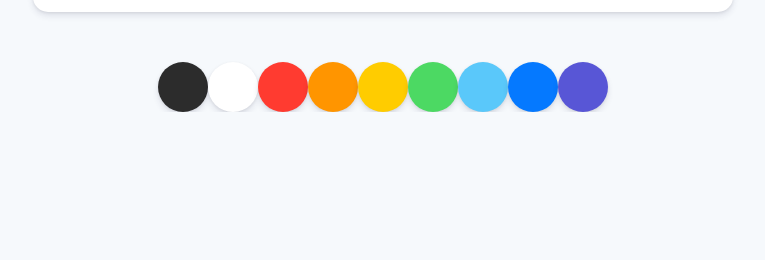
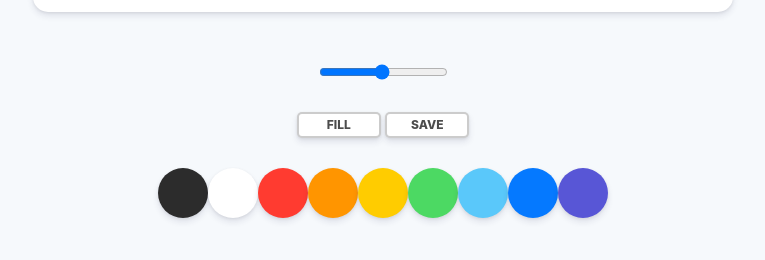
Before and after one commit to seonghun0828/paintjs, a plain HTML site: page index.html in a window 1280 px wide. Shown: the part 738-998 px from the top of the page, without its empty margins (257-1022 px from the left). Before the commit the page ends 850 px from the top, so only its background shows below. Drawn offline with Linux system fonts and the light colour scheme.

Commit message:
PaintJS 1.2 done

```diff
--- a/index.html
+++ b/index.html
@@ -10,6 +10,19 @@
 <body>
     <canvas id="jsCanvas" class="canvas"></canvas>
     <div class="controls">
+        <div class="controls__range">
+            <input type="range"
+                id="jsRange"
+                min="0.1"
+                max="5"
+                value="2.5"
+                step="0.1"
+            />
+        </div>
+        <div class="controls__btns">
+            <button id="jsMode">Fill</button>
+            <button id="jsSave">Save</button>
+        </div>
         <div class="controls__colors" id="jsColors">
             <div class="controls__color" style="background-color:#2c2c2c;"></div>
             <div class="controls__color" style="background-color:white;"></div>
--- a/styles.css
+++ b/styles.css
@@ -5,7 +5,8 @@ body{
     display: flex;
     flex-direction: column;
     align-items: center;
-    padding-top: 50px
+    padding: 50px 0px;
+    /* padding-bottom: 50px;   */
 }
 
 .canvas {
@@ -19,10 +20,38 @@ body{
 
 .controls {
     margin-top:50px;
+    display: flex;
+    flex-direction: column;
+    align-items: center;
 }
 
 .controls .controls__colors {
     display : flex;
+}
+
+.controls .controls__btns{
+    margin-bottom: 30px;
+}
+
+.controls__btns button {
+    all : unset;
+    cursor: pointer;
+    background-color: white;
+    padding: 5px 0px;
+    width: 80px;
+    text-align: center;
+    border-radius: 5px;
+    box-shadow: 0 4px 6px rgba(50, 50, 93, 0.11), 0 1px 3px rgba(0, 0, 0, 0.08);
+    border:2px solid rgba(0,0,0,0.2);
+    color:rgba(0,0,0,0.7);
+    text-transform: uppercase;
+    font-weight: 800;
+    font-size: 12px;
+}
+
+.controls__btns button:active{
+    /* 누르면 크기 조금 줄어들며 클릭 모션 실행 */
+    transform:scale(0.98);
 }
 
 
@@ -33,3 +62,7 @@ body{
     cursor: pointer;
     box-shadow: 0 4px 6px rgba(50, 50, 93, 0.11), 0 1px 3px rgba(0, 0, 0, 0.08);
 }
+
+.controls .controls__range {
+    margin-bottom: 30px;
+}
```
